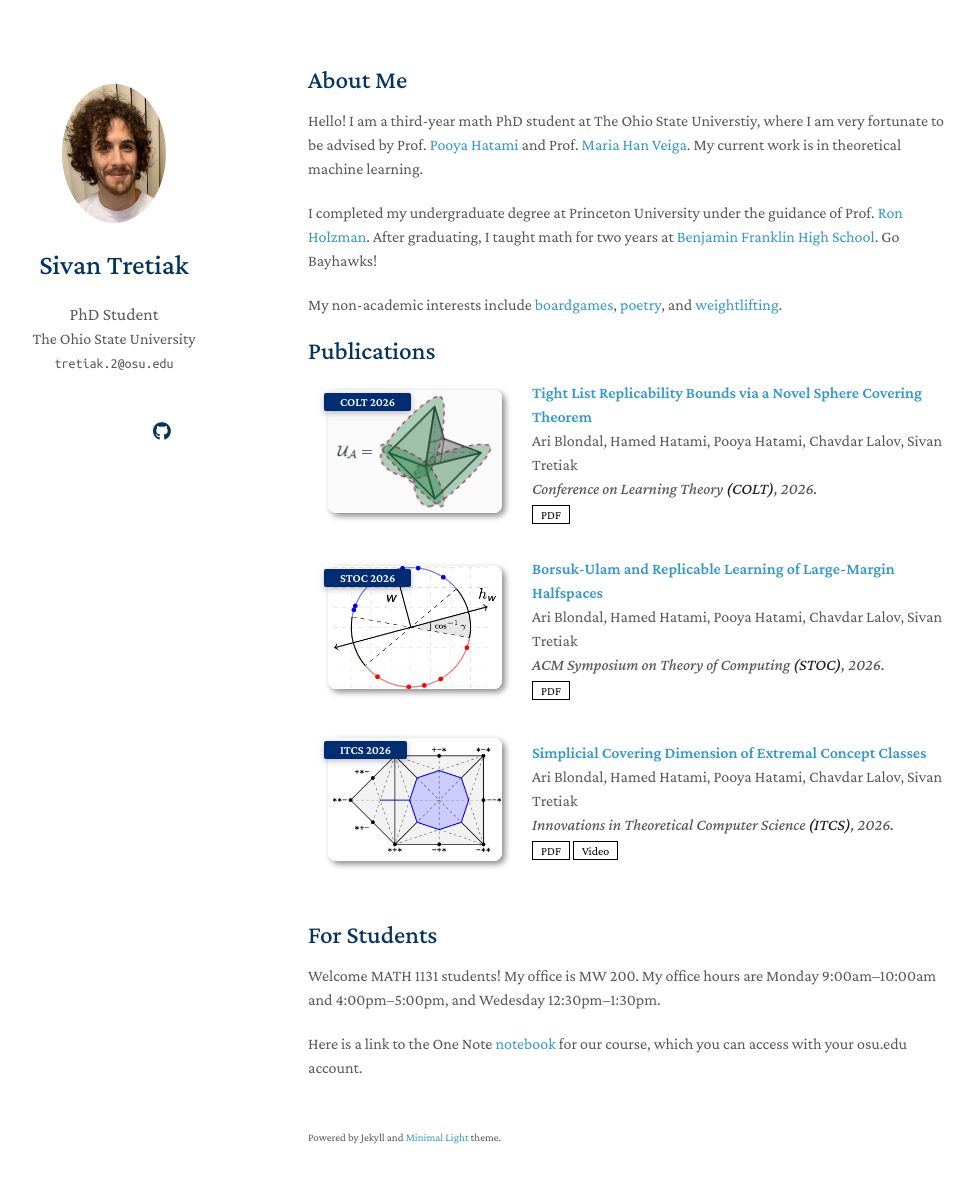
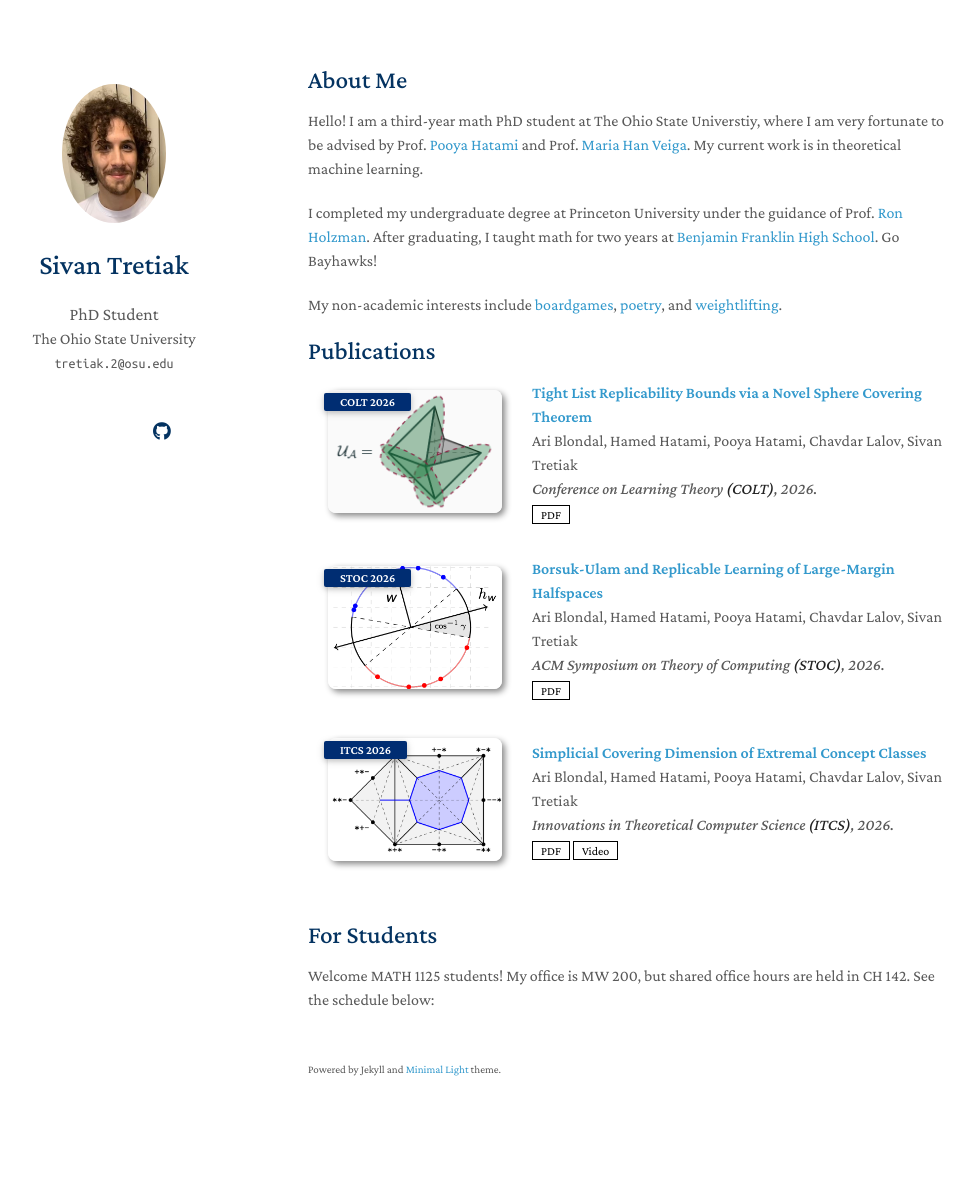
Before and after one commit to sivantretiak/sivantretiak.github.io, a Jekyll site: the page built from index.md, in a window 1280 px wide and 1218 px high. Shown: the top 1183 px of the window, without its empty margins (162-1137 px from the left). Built offline with Jekyll 4.4.1, drawn with Linux system fonts in a browser that asks for light colours; a style sheet for code colours, icons or effects is not loaded; our own code applies the rules of GitHub Pages for plain Markdown files.

Commit message:
Update index.md

```diff
--- a/index.md
+++ b/index.md
@@ -16,6 +16,4 @@ My non-academic interests include [boardgames](assets/img/boardgame.jpeg), [poet
 
 ## For Students
 
-Welcome MATH 1131 students! My office is MW 200. My office hours are Monday 9:00am--10:00am and 4:00pm--5:00pm, and Wedesday 12:30pm--1:30pm.
-
-Here is a link to the One Note [notebook](https://buckeyemailosu-my.sharepoint.com/:o:/g/personal/tretiak_2_buckeyemail_osu_edu/Em5eE78hjVpPrAxwBLpJoOwBEwrJENZAjLn_qcwcrWpchw?e=CLDscu) for our course, which you can access with your osu.edu account.
+Welcome MATH 1125 students! My office is MW 200, but shared office hours are held in CH 142. See the schedule below:
```
